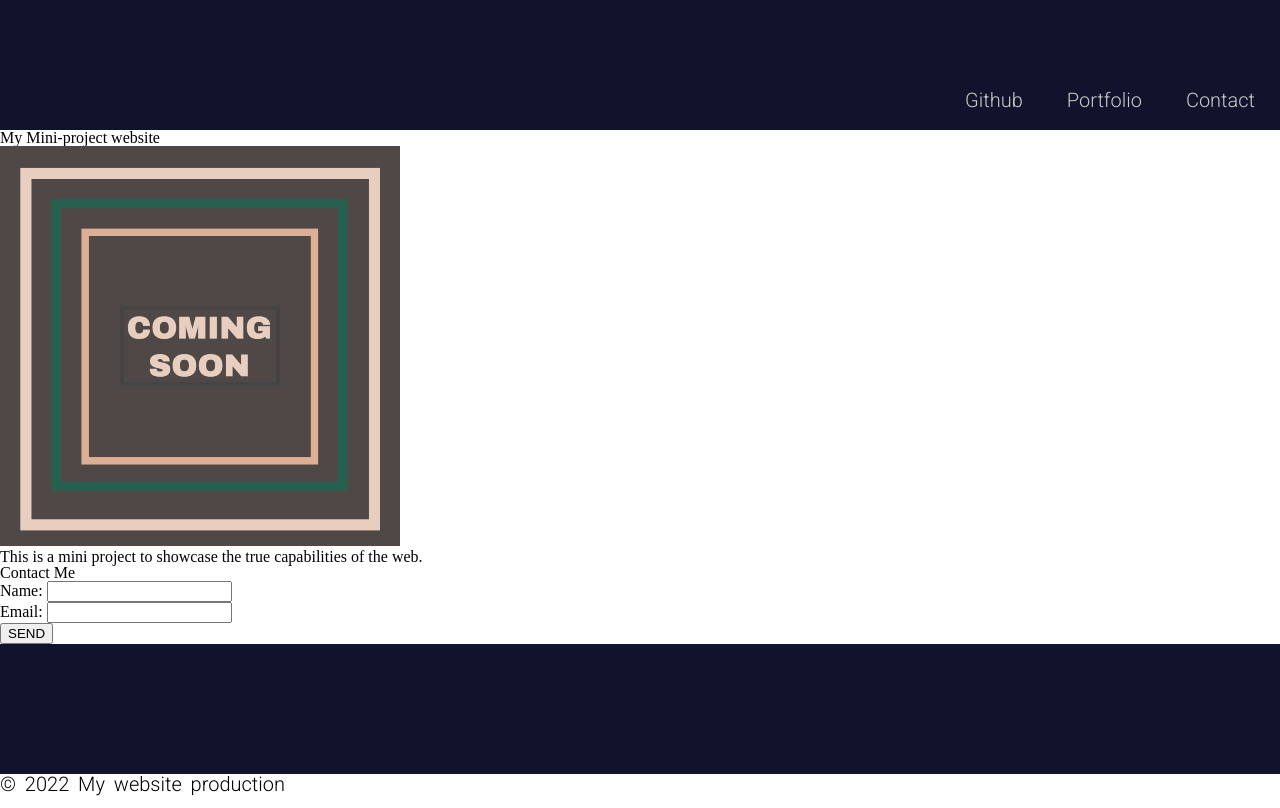
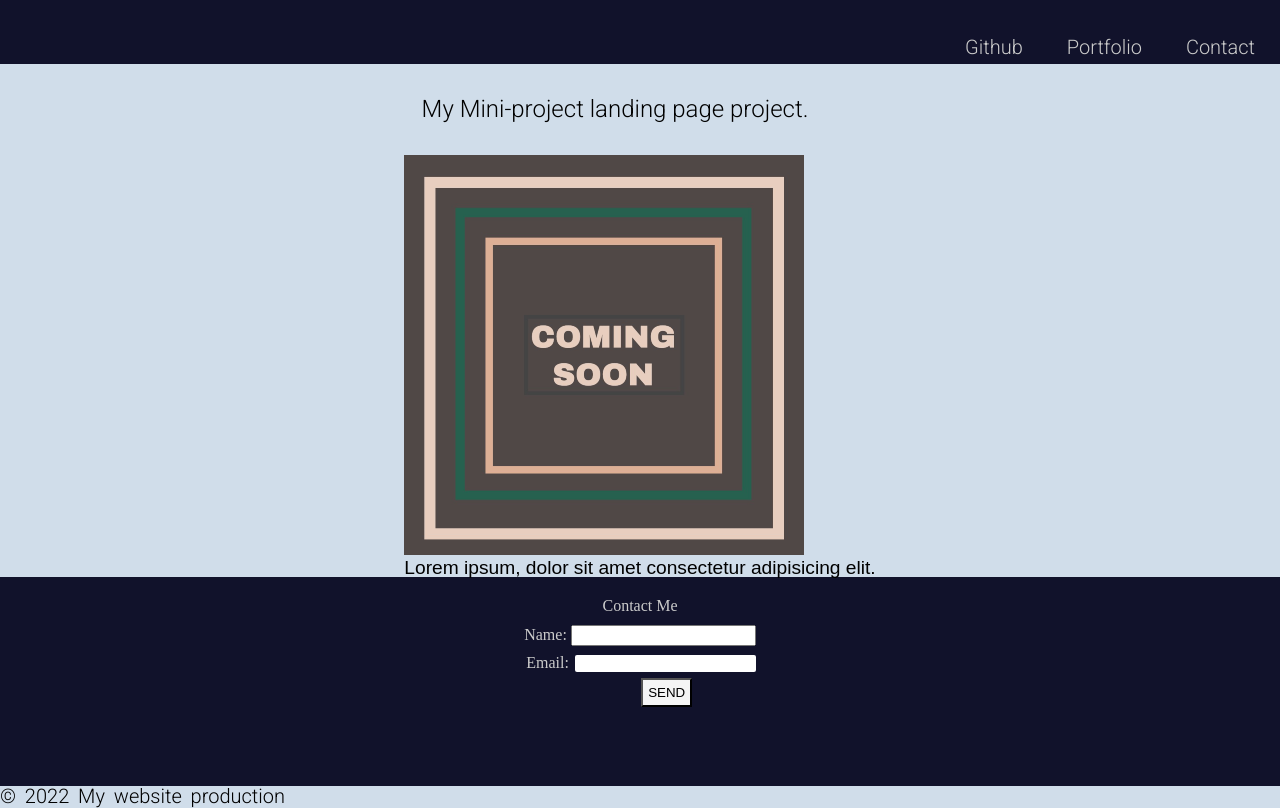
Before and after one commit to RajNori/miniproject, a plain HTML site: page index.html in a window 1280 px wide. Drawn offline with Linux system fonts and the light colour scheme.

Commit message:
completed landing page

```diff
--- a/index.html
+++ b/index.html
@@ -30,28 +30,31 @@
 
 
   <main>
-    <h1 class="project-align">
-    My Mini-project website
+    <h1 id="main-heading">
+    My Mini-project landing page project.
     </h1>
-    <div class="image-align">
+    <div class="image-align" id="logo">
       <img src="./images/image_1.png" alt="This is out logo.">
-      <figcaption class="image-align">This is a mini project to showcase the true capabilities of the web.</figcaption>
+      <figcaption>Lorem ipsum, dolor sit amet consectetur adipisicing elit.</figcaption>
     </div>
-    <section>
-      <h2 class="text-centre">Contact Me</h2>
+
+
+    <section id="position-content">
+      <h2 id="fontfix" id="fix-2">Contact Me</h2>
       <form action="">
         <ul>
         <li class="footerlist">
-          <label class="textstyle" for="name">Name: </label>
+          <label class="fontfix" id="name" for="name">Name: </label>
           <input type="text" id="fullname" name="User-name">
         </li>
       <li class="footerlist">
-<label class="textstyle" for="email">Email:</label>
+<label class="fontfix" for="email">Email:</label>
+
 <input type="text" id="email" name="user-email">
       </li>
   </ul>
-  <div class="text-centre">
-    <button type="submit">SEND</button></div>
+  <div class="fontfix">
+    <button type="submit" id="btn">SEND</button></div>
   </form>
     </section>
 <main>
--- a/style.css
+++ b/style.css
@@ -45,9 +45,22 @@ table {
 }
 
 /* code starts here */
+*{
+  box-sizing: border-box;
+}
+body{
+background-color: #D0DDEA;
+}
 
+#main-heading{
+text-align: center;
+font-family:'Roboto',sans-serif;
+font-size: 1.5rem;
+padding: 25pt;
+margin-right: 50px;
+}
 .navigation-bar{
-height: 90px;
+height: 64px;
 background-color: #11122b;
 color: #cbcbcb;
 display: flex;
@@ -59,7 +72,7 @@ padding:30px 5px 10px 5px ;
 .list-item-styling{
   display: inline-block;
   margin: 20px;
-  margin-top: 70px;
+  margin-top: 30px;
 }
 
 a {
@@ -76,42 +89,51 @@ a {
 
 }
 
-
-
-
-
-
-
-
-
-
-
-/* ul{
-  list-style: none;
+figcaption {
+  font-family: Arial, Helvetica, sans-serif;
+  font-size: 1.2rem;
 
 }
-li{
-  display: inline;
-  text-align: center;
+#logo{
+  display: block;
+  margin-left: auto;
+  margin-right: auto;
+ width: fit-content;
+}
 
+#position-content
+{
+display: block;
+background-color: #11122b;
+margin: auto;
+max-width: 100vw;
+padding: 15px 25px;
+color: #cbcbcb;
+text-align: center;
+line-height: 1.8;
 
 }
-li a{
-position: relative;
-top: 70px;
-right: 5px;
-  text-decoration: none;
-  font-size: 18px;
-  line-height: 1.25rem;
-  font-family: Arial, Helvetica, sans-serif;
-  padding-left: 10px;
-  padding-right: 10px;
-  color: #cbcbcb;
+#name{
+  border-radius: 2px;
+  border:skyblue;
 }
-h1 h2{
-  margin: 20px;
+#email{
+  border-radius: 2px;
+  margin-top: 5px;
+  border: skyblue;
+  position: relative;
+  left:2px;
 }
+#btn{
+  padding: 5px;
+  background:whitesmoke;
+  position: relative;
+  left: 20pt;
+}
+#fix-2{
 
-.image-align{
-display: block;
-} */
+  position: relative;
+  left: 17pt;
+  padding: 2px;
+  margin:10px;
+}
```
